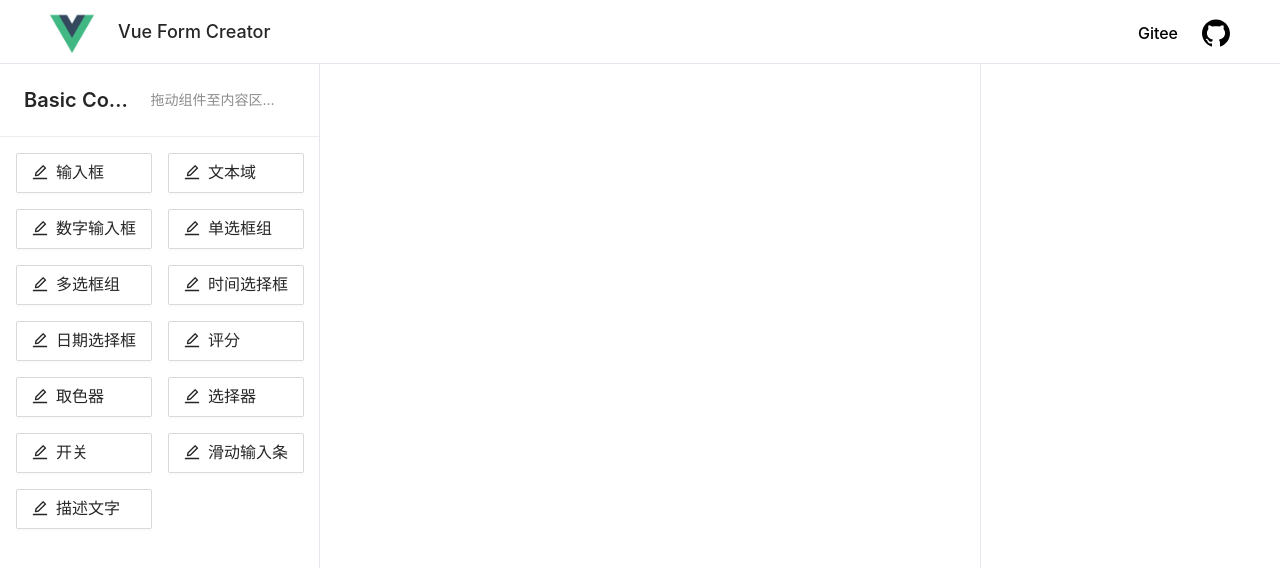
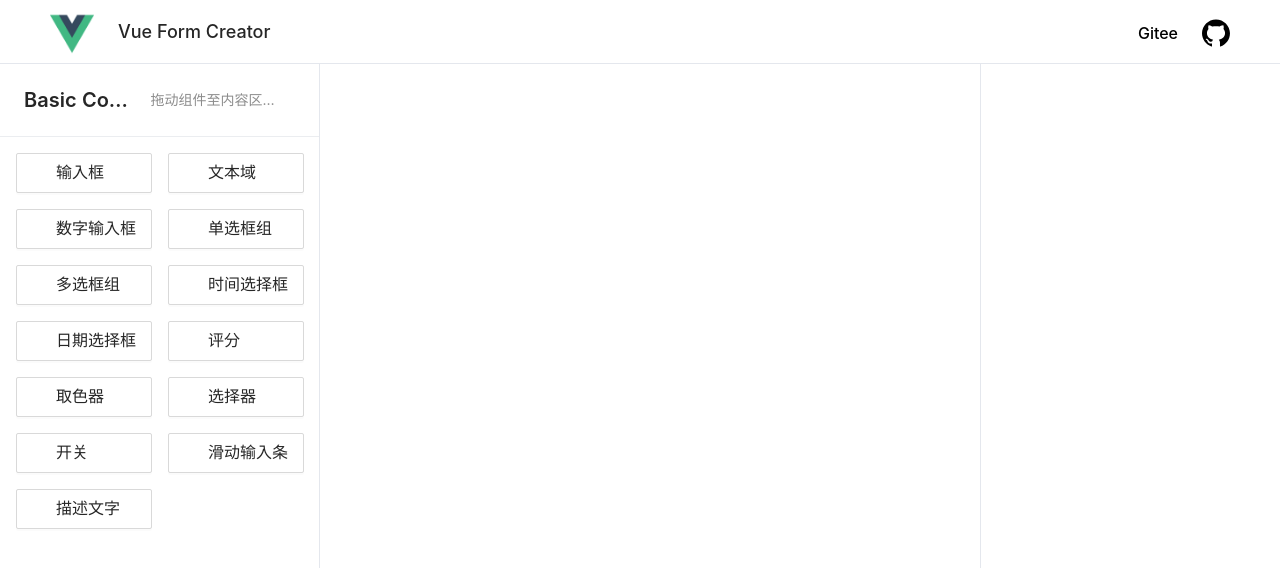
Before and after one commit to imRz1015/vue-form-creator, a Vue app: page / in a window 1280 px wide. Shown: the top 568 px of the page. Built offline with nearby package versions, Linux system fonts and the light colour scheme.

Commit message:
feat(components): update components iconfont

```diff
--- a/src/components/components-list/componentsConfig.js
+++ b/src/components/components-list/componentsConfig.js
@@ -3,7 +3,7 @@ export const basicComponents = [
   {
     name: '输入框',
     type: 'input',
-    icon: 'icon-input',
+    icon: 'fc-input',
     options: {
       width: '100%',
       defaultValue: '',
@@ -17,7 +17,7 @@ export const basicComponents = [
   {
     name: '文本域',
     type: 'textarea',
-    icon: 'icon-diy-com-textarea',
+    icon: 'fc-textarea',
     options: {
       width: '100%',
       defaultValue: '',
@@ -30,7 +30,7 @@ export const basicComponents = [
   {
     name: '数字输入框',
     type: 'number',
-    icon: 'icon-number',
+    icon: 'fc-numberInput',
     options: {
       width: '',
       required: false,
@@ -45,7 +45,7 @@ export const basicComponents = [
   {
     name: '单选框组',
     type: 'radio',
-    icon: 'icon-radio-active',
+    icon: 'fc-radio',
     options: {
       inline: false,
       defaultValue: '',
@@ -79,7 +79,7 @@ export const basicComponents = [
   {
     name: '多选框组',
     type: 'checkbox',
-    icon: 'icon-check-box',
+    icon: 'fc-checkbox',
     options: {
       inline: false,
       defaultValue: [],
@@ -110,7 +110,7 @@ export const basicComponents = [
   {
     name: '时间选择框',
     type: 'time',
-    icon: 'icon-time',
+    icon: 'fc-timePicker',
     options: {
       defaultValue: '21:19:56',
       readonly: false,
@@ -130,7 +130,7 @@ export const basicComponents = [
   {
     name: '日期选择框',
     type: 'date',
-    icon: 'icon-date',
+    icon: 'fc-datePicker',
     options: {
       defaultValue: '',
       readonly: false,
@@ -150,7 +150,7 @@ export const basicComponents = [
   {
     name: '评分',
     type: 'rate',
-    icon: 'icon-pingfen1',
+    icon: 'fc-rate',
     options: {
       defaultValue: null,
       max: 5,
@@ -173,7 +173,7 @@ export const basicComponents = [
   {
     name: '选择器',
     type: 'select',
-    icon: 'icon-select',
+    icon: 'fc-select',
     options: {
       defaultValue: '',
       multiple: false,
@@ -207,7 +207,7 @@ export const basicComponents = [
   {
     name: '开关',
     type: 'switch',
-    icon: 'icon-switch',
+    icon: 'fc-switch',
     options: {
       defaultValue: false,
       required: false,
@@ -217,7 +217,7 @@ export const basicComponents = [
   {
     name: '滑动输入条',
     type: 'slider',
-    icon: 'icon-slider',
+    icon: 'fc-slider',
     options: {
       defaultValue: 0,
       disabled: false,
@@ -233,7 +233,7 @@ export const basicComponents = [
   {
     name: '描述文字',
     type: 'text',
-    icon: 'icon-wenzishezhi-',
+    icon: 'fc-discribtion',
     options: {
       defaultValue: 'This is a text',
       customClass: ''
--- a/src/components/components-list/index.vue
+++ b/src/components/components-list/index.vue
@@ -3,7 +3,7 @@
   <div class="components-list basic">
     <a-button v-for="(component, index) in basicComponents" :key="index" size="large" style="text-align: left">
       <template #icon>
-        <EditOutlined />
+        <IconFont :type="component.icon" />
       </template>
       {{ component.name }}
     </a-button>
@@ -12,12 +12,15 @@
 
 <script>
 import { defineComponent } from 'vue'
-import { EditOutlined } from '@ant-design/icons-vue'
+import { createFromIconfontCN } from '@ant-design/icons-vue'
 import { basicComponents } from './componentsConfig'
 
+const IconFont = createFromIconfontCN({
+  scriptUrl: '//at.alicdn.com/t/font_2600762_6t1ywbddyed.js'
+})
 export default defineComponent({
   name: 'components-list',
-  components: { EditOutlined },
+  components: { IconFont },
   setup() {
     return {
       basicComponents
```
